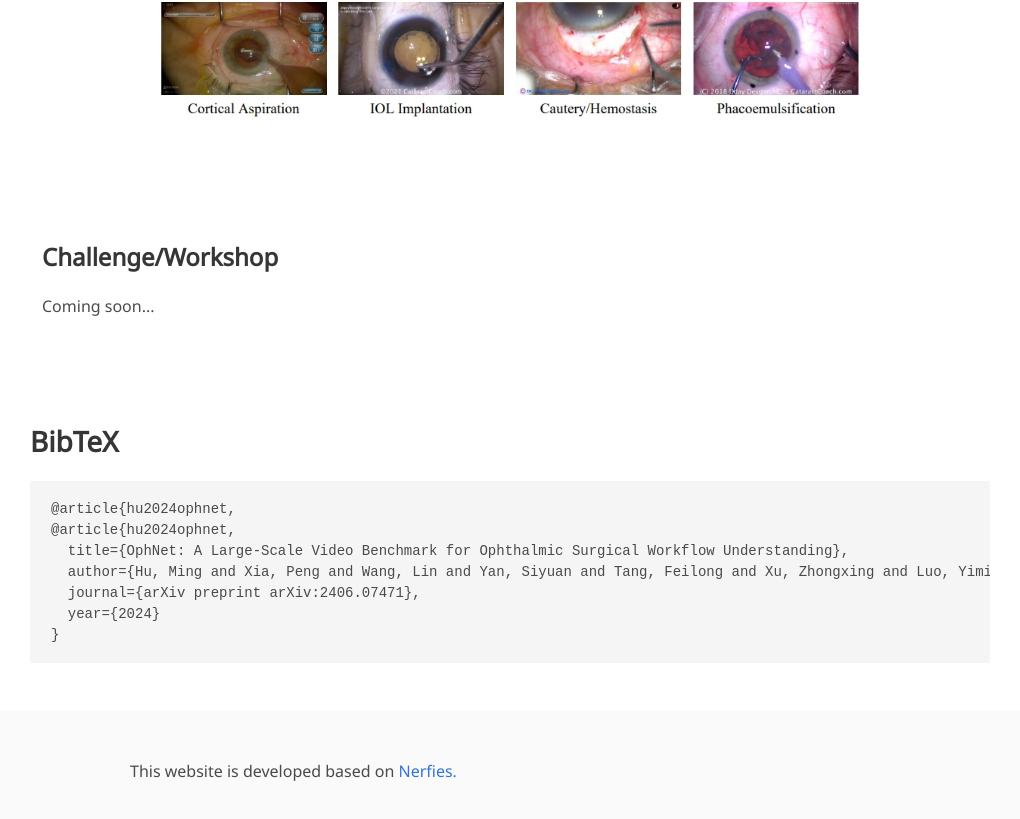
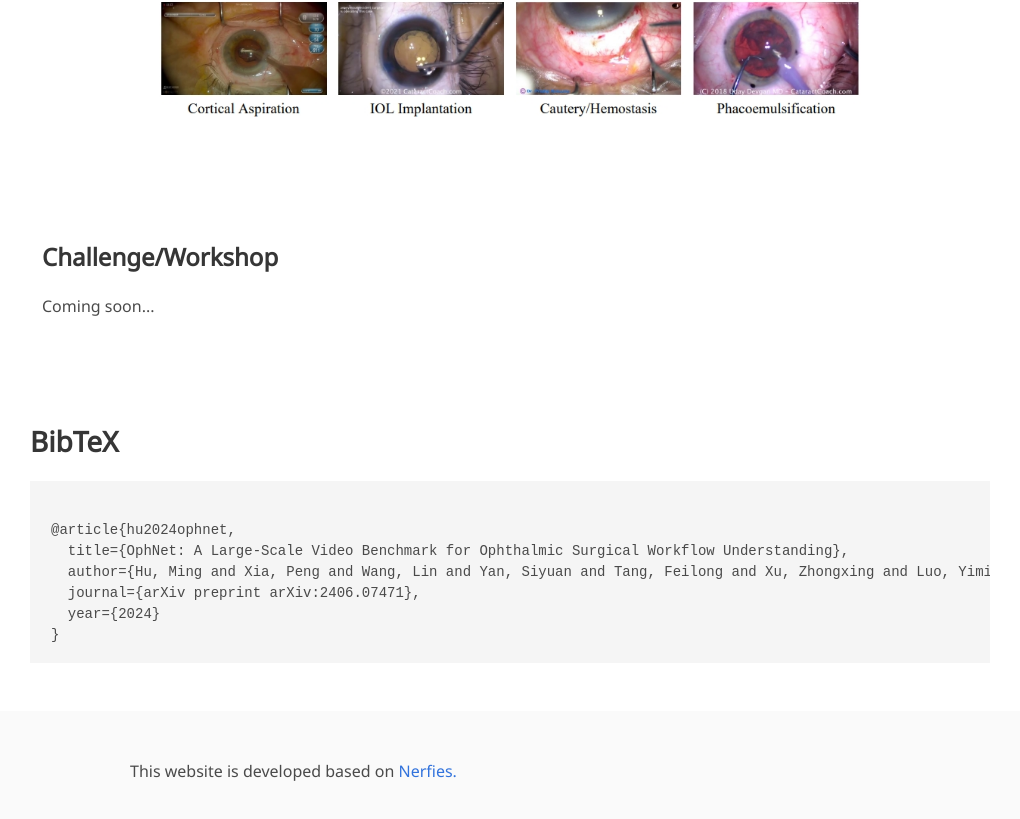
Before and after one commit to minghu0830/OphNet-benchmark, a plain HTML site: page index.html in a window 1280 px wide. Shown: the part 2316-3135 px from the top of the page, without its empty margins (130-1150 px from the left). Drawn offline with nearby package versions, Linux system fonts and the light colour scheme; some icons are missing; a web font is replaced by a local one.

Commit message:
Update index.html

```diff
--- a/index.html
+++ b/index.html
@@ -279,7 +279,7 @@
 <section class="section" id="BibTeX">
   <div class="container is-max-desktop content">
     <h2 class="title">BibTeX</h2>
-    <pre><code>@article{hu2024ophnet,
+    <pre><code>
 @article{hu2024ophnet,
   title={OphNet: A Large-Scale Video Benchmark for Ophthalmic Surgical Workflow Understanding},
   author={Hu, Ming and Xia, Peng and Wang, Lin and Yan, Siyuan and Tang, Feilong and Xu, Zhongxing and Luo, Yimin and Song, Kaimin and Leitner, Jurgen and Cheng, Xuelian and others},
```
